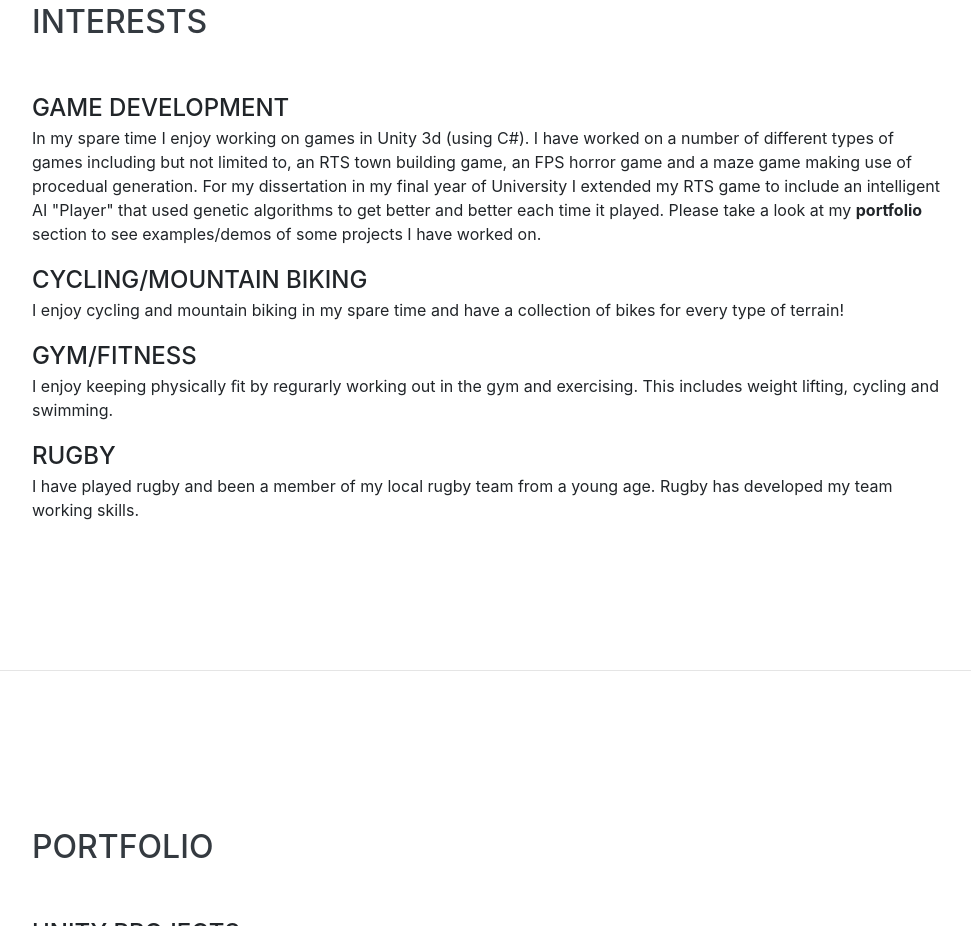
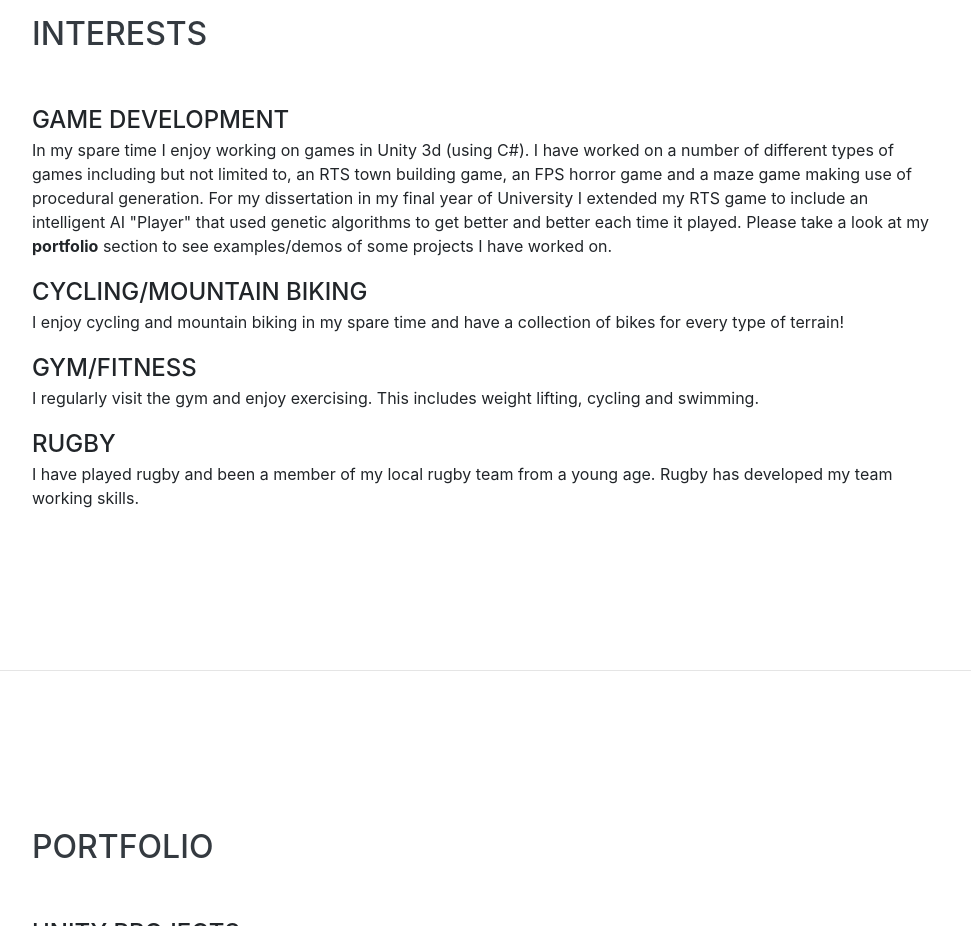
Before and after one commit to FynnHunt/cv, a website with bundled scripts: page index.html in a window 1280 px wide. Shown: the part 5360-6286 px from the top of the page, without its empty margins (288-1259 px from the left). Built offline with nearby package versions, Linux system fonts and the light colour scheme; a web font is replaced by a local one.

Commit message:
spelling misakes

```diff
--- a/index.html
+++ b/index.html
@@ -448,7 +448,7 @@ Highly skilled Sofware Developer with expertise in JavaScript / TypeScript, Java
             In my spare time I enjoy working on games in Unity 3d (using C#). I
             have worked on a number of different types of games including but
             not limited to, an RTS town building game, an FPS horror game and a
-            maze game making use of procedual generation. For my dissertation in
+            maze game making use of procedural generation. For my dissertation in
             my final year of University I extended my RTS game to include an
             intelligent AI "Player" that used genetic algorithms to get better
             and better each time it played. Please take a look at my
@@ -462,8 +462,7 @@ Highly skilled Sofware Developer with expertise in JavaScript / TypeScript, Java
           </p>
           <div class="subheading mb-0">Gym/Fitness</div>
           <p>
-            I enjoy keeping physically ﬁt by regurarly working out in the gym
-            and exercising. This includes weight lifting, cycling and swimming.
+            I regularly visit the gym and enjoy exercising. This includes weight lifting, cycling and swimming.
           </p>
           <div class="subheading mb-0">Rugby</div>
           <p>
```
